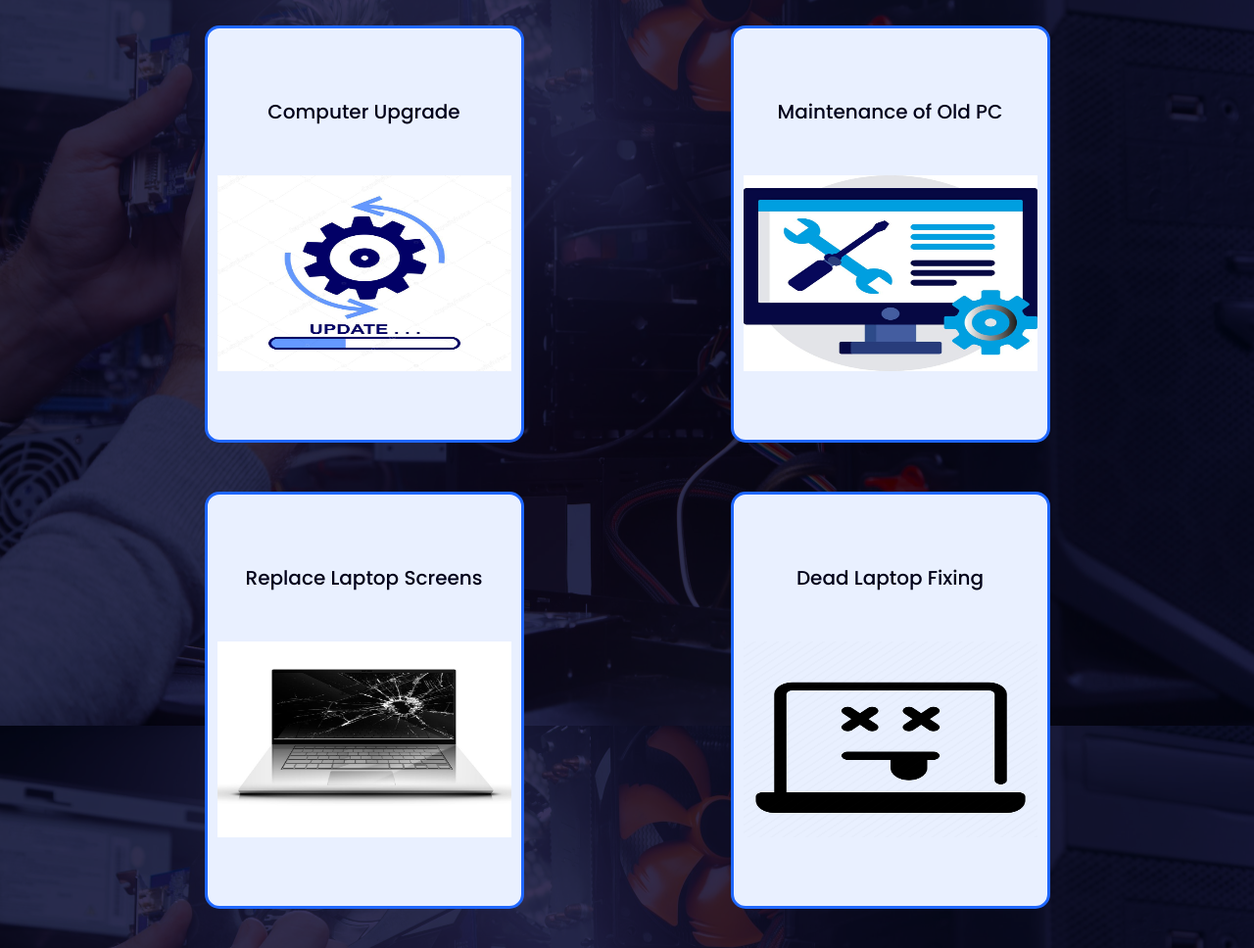
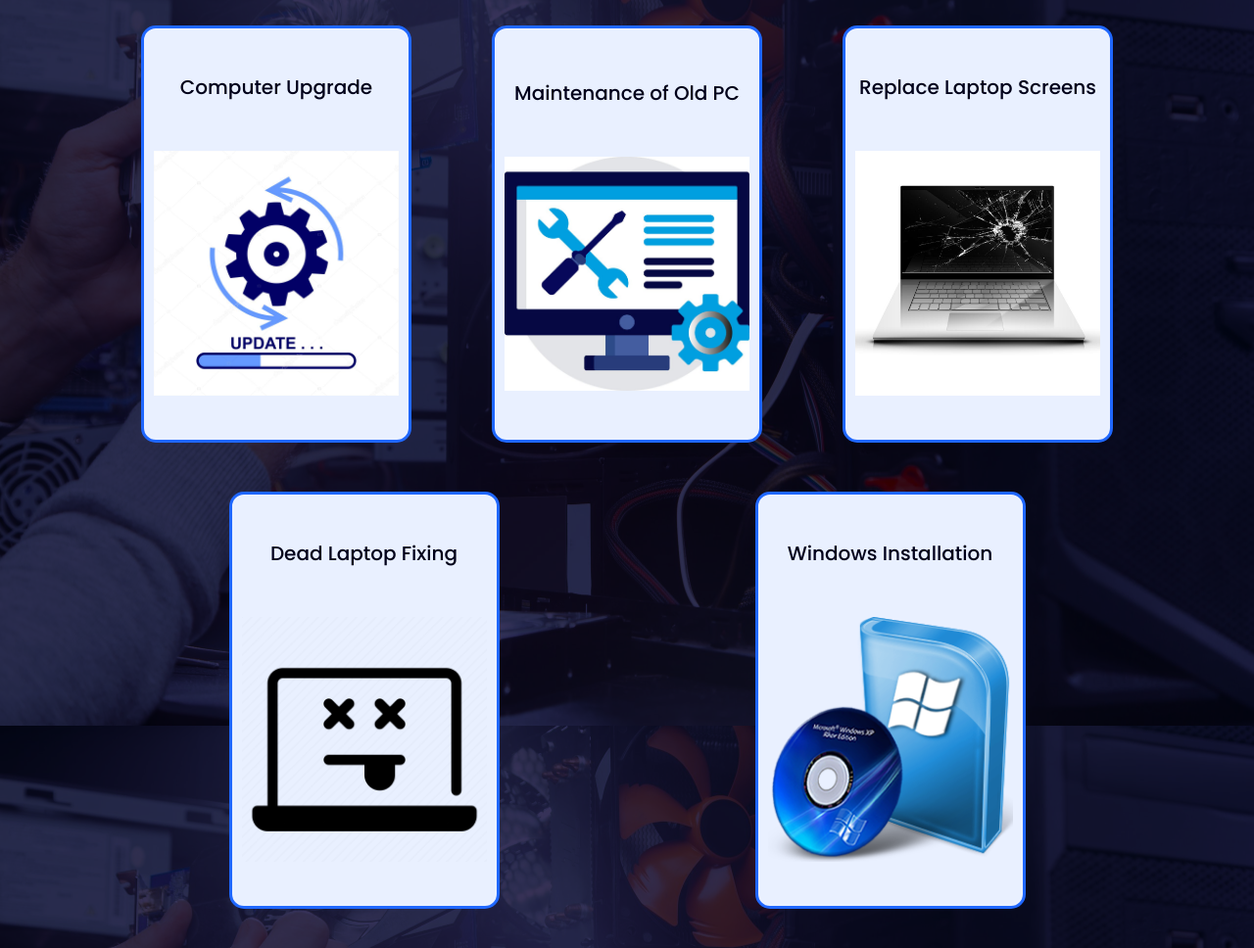
Before and after one commit to IHANsaja/Computer-Repair-Website, a plain HTML site: page index.html in a window 1280 px wide. Shown: the part 966-1934 px from the top of the page at 98% size. Drawn offline with nearby package versions, Linux system fonts and the light colour scheme.

Commit message:
Update index.html

```diff
--- a/index.html
+++ b/index.html
@@ -83,31 +83,31 @@
         <a href="https://en.wikipedia.org/wiki/Upgrade">
             <div class="card1" title="0763141071">
                 <p>Computer Upgrade</p>
-                <img src="assets/upgrade.jpg" alt="upgrade" width="300px" height="200px">
+                <img src="assets/upgrade.jpg" alt="upgrade" width="250px" >
             </div >
         </a>
         <a href="https://en.wikipedia.org/wiki/Computer_maintenance">
             <div class="card2" title="0763141071">
                 <p>Maintenance of Old PC</p>
-                <img src="assets/maintain.jpg" alt="maintain" width="300px" height="200px">
+                <img src="assets/maintain.jpg" alt="maintain" width="250px" >
             </div>
         </a>
         <a href="https://en.wikipedia.org/wiki/Laptop">
             <div class="card3" title="0763141071">
                 <p>Replace Laptop Screens</p>
-                <img src="assets/lapscreen.jpg" alt="lapscreen" width="300px" height="200px">
+                <img src="assets/lapscreen.jpg" alt="lapscreen" width="250px" >
             </div>
         </a>
         <a href="https://en.wikipedia.org/wiki/Defective_pixel">
             <div class="card4" title="0763141071">
                 <p>Dead Laptop Fixing</p>
-                <img src="assets/deadlap.png" alt="deadlap" width="300px" height="200px">
+                <img src="assets/deadlap.png" alt="deadlap" width="250px" >
             </div>
         </a>
         <a href="https://en.wikipedia.org/wiki/Windows_Installer">
             <div class="card5" title="0763141071">
                 <p>Windows Installation</p>
-                <img src="assets/windows.png" alt="windows" width="300px" height="200px">
+                <img src="assets/windows.png" alt="windows" width="250px" >
             </div>
         </a>
     </div>
```
